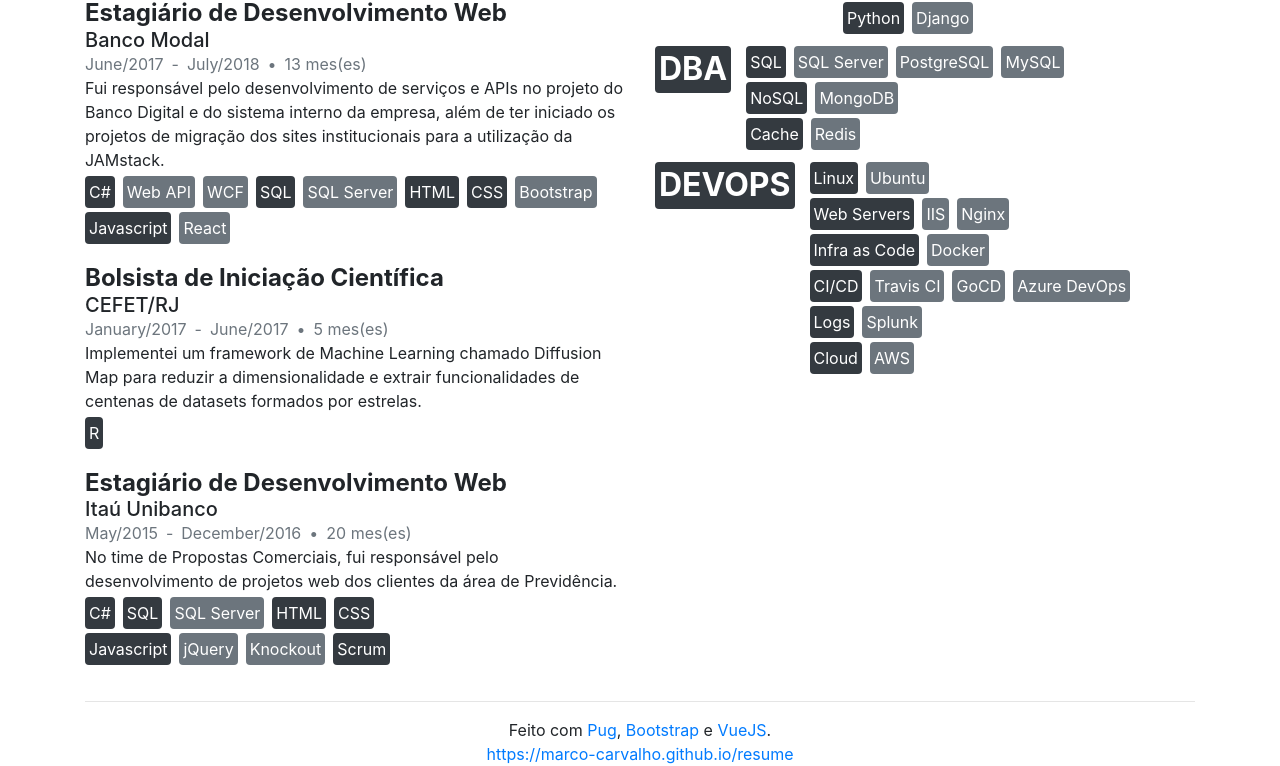
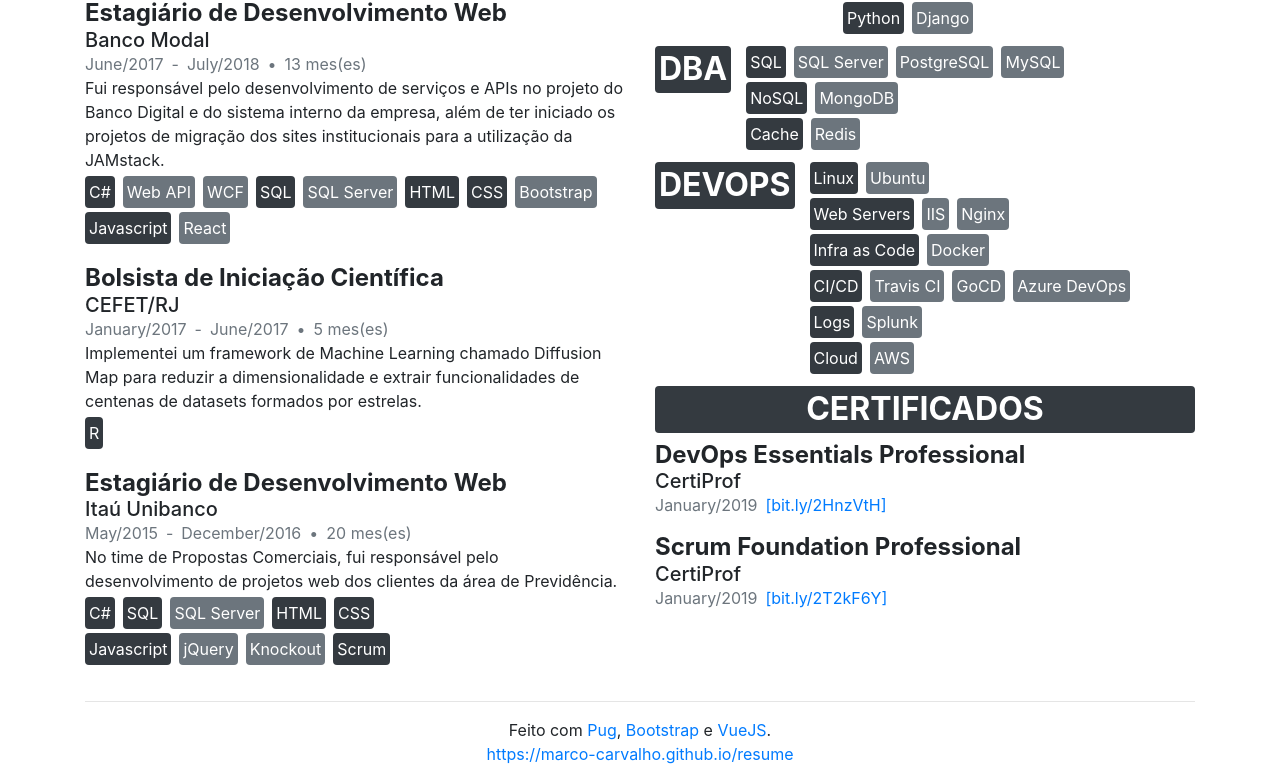
Before and after one commit to marco-carvalho/resume, a Vue app: page / in a window 1280 px wide. Shown: the part 685-1451 px from the top of the page. Built offline with nearby package versions, Linux system fonts and the light colour scheme.

Commit message:
add certifications section

```diff
--- a/src/App.vue
+++ b/src/App.vue
@@ -12,6 +12,7 @@
         .col-md-6
           Languages
       Skills
+      Certifications
   hr
   Footer
 </template>
@@ -24,6 +25,7 @@ import Header from "@/components/Header";
 import Languages from "@/components/Languages";
 import Resume from "@/components/Resume";
 import Skills from "@/components/Skills";
+import Certifications from "@/components/Certifications";
 
 export default {
   components: {
@@ -33,7 +35,8 @@ export default {
     Header,
     Languages,
     Resume,
-    Skills
+    Skills,
+    Certifications,
   }
 };
 </script>
--- /dev/null
+++ b/src/components/Certifications.vue
@@ -0,0 +1,37 @@
+<template lang="pug">
+.mb-3
+  .bg-dark.text-uppercase.text-center.text-white.rounded
+    h2.font-weight-bold.p-1 {{name}}
+  .mb-3(v-for="certification in certifications")
+    h4.font-weight-bold.m-0 {{certification.title}}
+    h5.m-0 {{certification.company}}
+    .list-inline
+      .list-inline-item
+        .text-secondary {{certification.date.format("MMMM/YYYY")}}
+      .list-inline-item
+        a(:href="certification.url") [{{certification.url}}]
+</template>
+
+<script>
+export default {
+  data () {
+    return {
+      name: "Certificados",
+      certifications: [
+        {
+          title: "DevOps Essentials Professional",
+          company: "CertiProf",
+          date: this.$moment("20190101"),
+          url: "bit.ly/2HnzVtH"
+        },
+        {
+          title: "Scrum Foundation Professional",
+          company: "CertiProf",
+          date: this.$moment("20190101"),
+          url: "bit.ly/2T2kF6Y"
+        },
+      ]
+    }
+  }
+}
+</script>
```
